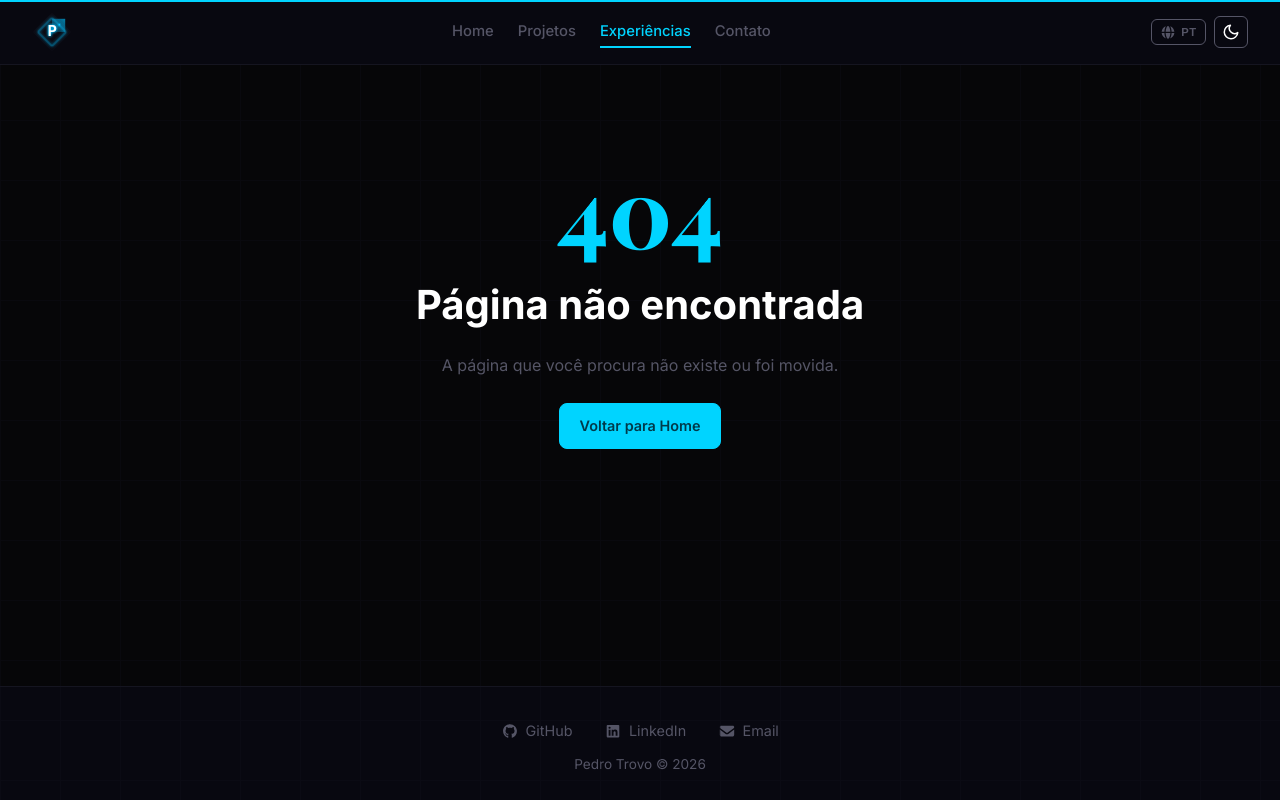
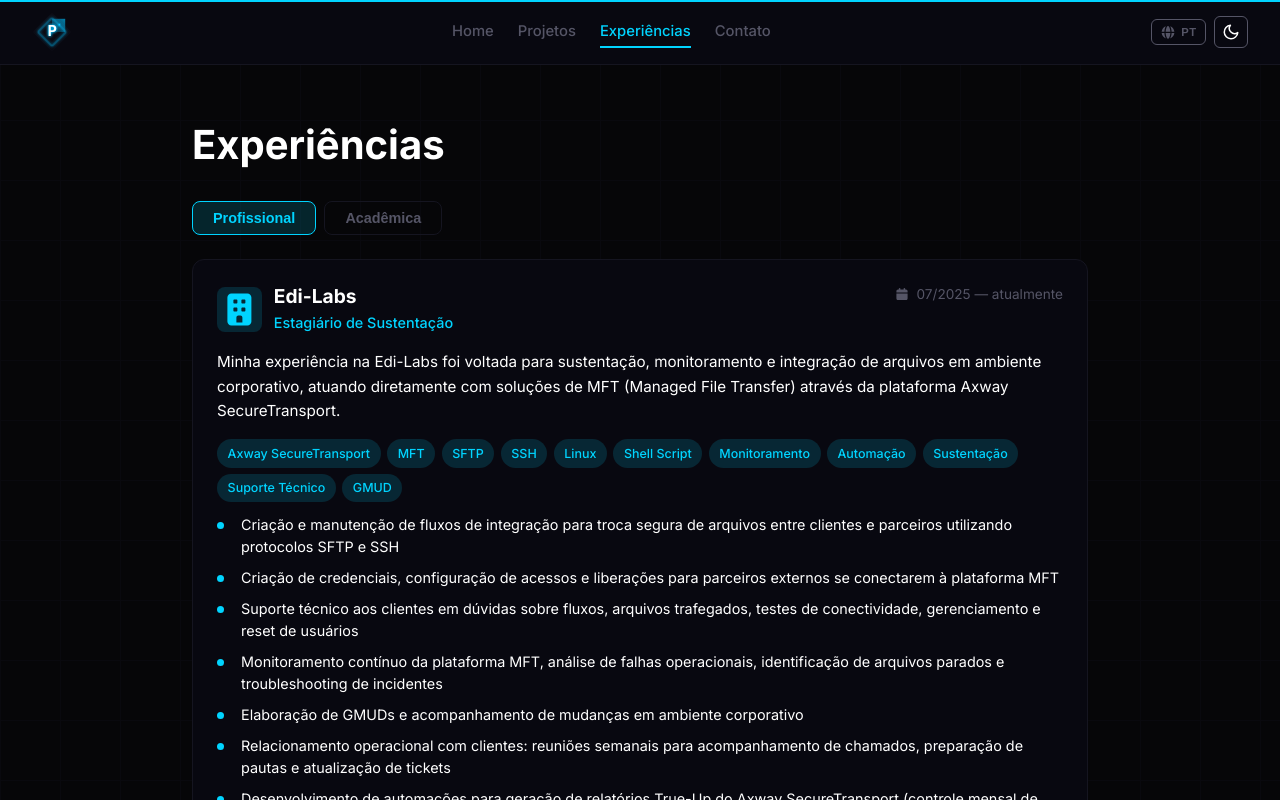
Before and after one commit to pedro-Trovo/Portfolio-pedro-trovo, a React (Vite) app: page /experiencias/profissional in a window 1280 px wide. Before the commit this address had no page. Shown: the top 800 px of the page. Built offline with nearby package versions, Linux system fonts and the light colour scheme.

Commit message:
feat: split experiences into professional and academic tabs

```diff
--- a/src/App.css
+++ b/src/App.css
@@ -979,11 +979,40 @@
    Experiences
    ============================================ */
 
+.experiences-tabs {
+  display: flex;
+  gap: 0.5rem;
+  margin: 1.5rem 0;
+}
+
+.experiences-tab {
+  padding: 0.5rem 1.25rem;
+  border-radius: 8px;
+  font-size: 0.9rem;
+  font-weight: 600;
+  cursor: pointer;
+  text-decoration: none;
+  color: var(--color-text-muted);
+  border: 1px solid var(--color-border);
+  background: none;
+  transition: color 0.2s, border-color 0.2s, background-color 0.2s;
+}
+
+.experiences-tab:hover {
+  color: var(--color-accent);
+  border-color: var(--color-accent);
+}
+
+.experiences-tab--active {
+  background-color: var(--color-accent-dim);
+  color: var(--color-accent);
+  border-color: var(--color-accent);
+}
+
 .experiences-list {
   display: flex;
   flex-direction: column;
   gap: 1.5rem;
-  margin-top: 1.5rem;
 }
 
 .experience-card {
--- a/src/App.jsx
+++ b/src/App.jsx
@@ -16,6 +16,8 @@
         <Route path="projetos" element={<Projects />} />
         <Route path="projetos/:slug" element={<ProjectDetail />} />
         <Route path="experiencias" element={<Experiences />} />
+        <Route path="experiencias/profissional" element={<Experiences />} />
+        <Route path="experiencias/academica" element={<Experiences />} />
         <Route path="contato" element={<Contato />} />
         <Route path="*" element={<NotFound />} />
       </Route>
--- /dev/null
+++ b/src/components/EducationCard.jsx
@@ -0,0 +1,50 @@
+import { motion } from 'framer-motion'
+import { FontAwesomeIcon } from '@fortawesome/react-fontawesome'
+import { faGraduationCap, faCalendar } from '@fortawesome/free-solid-svg-icons'
+import { useLanguage } from '../i18n'
+
+function EducationCard({ item }) {
+  const { t } = useLanguage()
+
+  const e = (key) => t(`education.${item.id}.${key}`)
+
+  return (
+    <motion.div
+      className="experience-card"
+      initial={{ opacity: 0, y: 20 }}
+      whileInView={{ opacity: 1, y: 0 }}
+      viewport={{ once: true, margin: '-40px' }}
+      transition={{ duration: 0.35 }}
+    >
+      <div className="experience-header">
+        <div className="experience-header-left">
+          <FontAwesomeIcon icon={faGraduationCap} className="experience-icon" />
+          <div>
+            <h2 className="experience-company">{item.institution}</h2>
+            <p className="experience-role">{item.course}</p>
+          </div>
+        </div>
+        <div className="experience-period">
+          <FontAwesomeIcon icon={faCalendar} className="experience-period-icon" />
+          <span>{item.period}</span>
+        </div>
+      </div>
+
+      <p className="experience-description">{e('description')}</p>
+
+      <div className="experience-tags">
+        {item.tags.map((tag) => (
+          <span key={tag} className="experience-tag">{tag}</span>
+        ))}
+      </div>
+
+      <ul className="experience-highlights">
+        {item.highlights.map((_, index) => (
+          <li key={index}>{e(`highlights.${index}`)}</li>
+        ))}
+      </ul>
+    </motion.div>
+  )
+}
+
+export default EducationCard
--- /dev/null
+++ b/src/data/education.js
@@ -0,0 +1,13 @@
+export const education = [
+  {
+    id: 'fatec-ads',
+    institution: 'FATEC Ipiranga — Pastor Enéas Tognini',
+    course: 'Análise e Desenvolvimento de Sistemas',
+    period: '2023 — 2026',
+    tags: [
+      'Java', 'Spring Boot', 'React', 'TypeScript', 'SQL', 'Docker',
+      'Git', 'POO', 'UML', 'Scrum', 'JavaScript', 'Angular',
+      'Python', 'C', 'MySQL', 'HTML', 'CSS', 'Express.js',
+    ],
+  },
+]
--- a/src/i18n/en.json
+++ b/src/i18n/en.json
@@ -16,6 +16,17 @@
   "projects.all": "All",
 
   "experiences.title": "Experience",
+  "experiences.tab_professional": "Professional",
+  "experiences.tab_academic": "Academic",
+
+  "education.fatec-ads.description": "Associate Degree in Systems Analysis and Development at FATEC Ipiranga — Pastor Enéas Tognini, part of Centro Paula Souza. The program covers programming, databases, software engineering, project management, and computer fundamentals, with 2,400 hours plus supervised internship. Hybrid modality (80% on-site).",
+  "education.fatec-ads.highlights.0": "Full Stack Development: React.js, Angular, Spring Boot, Express.js, TypeScript, JavaScript, HTML, CSS",
+  "education.fatec-ads.highlights.1": "Programming and Algorithms: OOP, Data Structures, Algorithms, Java, Python, C",
+  "education.fatec-ads.highlights.2": "Databases and Persistence: SQL, MySQL, JPA (Java Persistence API)",
+  "education.fatec-ads.highlights.3": "Engineering and Methodologies: UML, Diagrams (Use Case, Class, Sequence), Systems Analysis, Software Engineering, Software Testing",
+  "education.fatec-ads.highlights.4": "Infrastructure and Tools: Docker, Git, Postman API, Version Control",
+  "education.fatec-ads.highlights.5": "Management and Processes: Scrum, Project Management, Use Case Analysis",
+  "education.fatec-ads.highlights.6": "Fundamentals: Discrete Mathematics, Logic Programming, Information Technology",
 
   "project_detail.back": "Back",
   "project_detail.about": "About",
--- a/src/i18n/es.json
+++ b/src/i18n/es.json
@@ -16,6 +16,17 @@
   "projects.all": "Todos",
 
   "experiences.title": "Experiencia",
+  "experiences.tab_professional": "Profesional",
+  "experiences.tab_academic": "Académica",
+
+  "education.fatec-ads.description": "Tecnólogo en Análisis y Desarrollo de Sistemas en FATEC Ipiranga — Pastor Enéas Tognini, vinculada al Centro Paula Souza. El curso abarca programación, bases de datos, ingeniería de software, gestión de proyectos y fundamentos de computación, con 2.400 horas más prácticas supervisadas. Modalidad híbrida (80% presencial).",
+  "education.fatec-ads.highlights.0": "Desarrollo Full Stack: React.js, Angular, Spring Boot, Express.js, TypeScript, JavaScript, HTML, CSS",
+  "education.fatec-ads.highlights.1": "Programación y Algoritmos: POO, Estructuras de Datos, Algoritmos, Java, Python, C",
+  "education.fatec-ads.highlights.2": "Bases de Datos y Persistencia: SQL, MySQL, JPA (Java Persistence API)",
+  "education.fatec-ads.highlights.3": "Ingeniería y Metodologías: UML, Diagramas (Caso de Uso, Clase, Secuencia), Análisis de Sistemas, Ingeniería de Software, Pruebas de Software",
+  "education.fatec-ads.highlights.4": "Infraestructura y Herramientas: Docker, Git, Postman API, Control de Versiones",
+  "education.fatec-ads.highlights.5": "Gestión y Procesos: Scrum, Gestión de Proyectos, Análisis de Casos de Uso",
+  "education.fatec-ads.highlights.6": "Fundamentos: Matemática Discreta, Programación Lógica, Tecnología de la Información",
 
   "project_detail.back": "Volver",
   "project_detail.about": "Acerca de",
--- a/src/i18n/pt.json
+++ b/src/i18n/pt.json
@@ -16,6 +16,17 @@
   "projects.all": "Todos",
 
   "experiences.title": "Experiências",
+  "experiences.tab_professional": "Profissional",
+  "experiences.tab_academic": "Acadêmica",
+
+  "education.fatec-ads.description": "Tecnólogo em Análise e Desenvolvimento de Sistemas pela FATEC Ipiranga — Pastor Enéas Tognini, vinculada ao Centro Paula Souza. O curso aborda programação, banco de dados, engenharia de software, gestão de projetos e fundamentos de computação, com carga horária de 2.400 horas mais estágio supervisionado. Modalidade híbrida (80% presencial).",
+  "education.fatec-ads.highlights.0": "Desenvolvimento Full Stack: React.js, Angular, Spring Boot, Express.js, TypeScript, JavaScript, HTML, CSS",
+  "education.fatec-ads.highlights.1": "Programação e Algoritmos: POO, Estruturas de Dados, Algoritmos, Java, Python, C",
+  "education.fatec-ads.highlights.2": "Banco de Dados e Persistência: SQL, MySQL, JPA (Java Persistence API)",
+  "education.fatec-ads.highlights.3": "Engenharia e Metodologias: UML, Diagramas (Caso de Uso, Classe, Sequência), Análise de Sistemas, Engenharia de Software, Teste de Software",
+  "education.fatec-ads.highlights.4": "Infraestrutura e Ferramentas: Docker, Git, Postman API, Controle de Versão",
+  "education.fatec-ads.highlights.5": "Gestão e Processos: Scrum, Gestão de Projetos, Análise de Casos de Uso",
+  "education.fatec-ads.highlights.6": "Fundamentos: Matemática Discreta, Programação Lógica, Tecnologia da Informação",
 
   "project_detail.back": "Voltar",
   "project_detail.about": "Sobre",
--- a/src/pages/Experiences.jsx
+++ b/src/pages/Experiences.jsx
@@ -1,11 +1,23 @@
+import { useEffect } from 'react'
+import { useLocation, useNavigate } from 'react-router-dom'
 import { Helmet } from 'react-helmet-async'
 import { motion } from 'framer-motion'
-import ExperienceCard from '../components/ExperienceCard'
-import { experiences } from '../data/experiences'
+import ExperienciaProfissional from './ExperienciaProfissional'
+import ExperienciaAcademica from './ExperienciaAcademica'
 import { useLanguage } from '../i18n'
 
 function Experiences() {
   const { t, language } = useLanguage()
+  const location = useLocation()
+  const navigate = useNavigate()
+
+  const activeTab = location.pathname === '/experiencias/academica' ? 'academica' : 'profissional'
+
+  useEffect(() => {
+    if (location.pathname === '/experiencias') {
+      navigate('/experiencias/profissional', { replace: true })
+    }
+  }, [location.pathname, navigate])
 
   return (
     <section className="page experiences">
@@ -23,11 +35,29 @@
         {t('experiences.title')}
       </motion.h1>
 
-      <div className="experiences-list">
-        {experiences.map((exp) => (
-          <ExperienceCard key={exp.id} experience={exp} />
-        ))}
+      <div className="experiences-tabs">
+        <button
+          className={`experiences-tab${activeTab === 'profissional' ? ' experiences-tab--active' : ''}`}
+          onClick={() => navigate('/experiencias/profissional')}
+        >
+          {t('experiences.tab_professional')}
+        </button>
+        <button
+          className={`experiences-tab${activeTab === 'academica' ? ' experiences-tab--active' : ''}`}
+          onClick={() => navigate('/experiencias/academica')}
+        >
+          {t('experiences.tab_academic')}
+        </button>
       </div>
+
+      <motion.div
+        key={activeTab}
+        initial={{ opacity: 0, y: 8 }}
+        animate={{ opacity: 1, y: 0 }}
+        transition={{ duration: 0.3, ease: 'easeOut' }}
+      >
+        {activeTab === 'profissional' ? <ExperienciaProfissional /> : <ExperienciaAcademica />}
+      </motion.div>
     </section>
   )
 }
--- /dev/null
+++ b/src/pages/ExperienciaAcademica.jsx
@@ -0,0 +1,14 @@
+import EducationCard from '../components/EducationCard'
+import { education } from '../data/education'
+
+function ExperienciaAcademica() {
+  return (
+    <div className="experiences-list">
+      {education.map((item) => (
+        <EducationCard key={item.id} item={item} />
+      ))}
+    </div>
+  )
+}
+
+export default ExperienciaAcademica
--- /dev/null
+++ b/src/pages/ExperienciaProfissional.jsx
@@ -0,0 +1,14 @@
+import ExperienceCard from '../components/ExperienceCard'
+import { experiences } from '../data/experiences'
+
+function ExperienciaProfissional() {
+  return (
+    <div className="experiences-list">
+      {experiences.map((exp) => (
+        <ExperienceCard key={exp.id} experience={exp} />
+      ))}
+    </div>
+  )
+}
+
+export default ExperienciaProfissional
```
